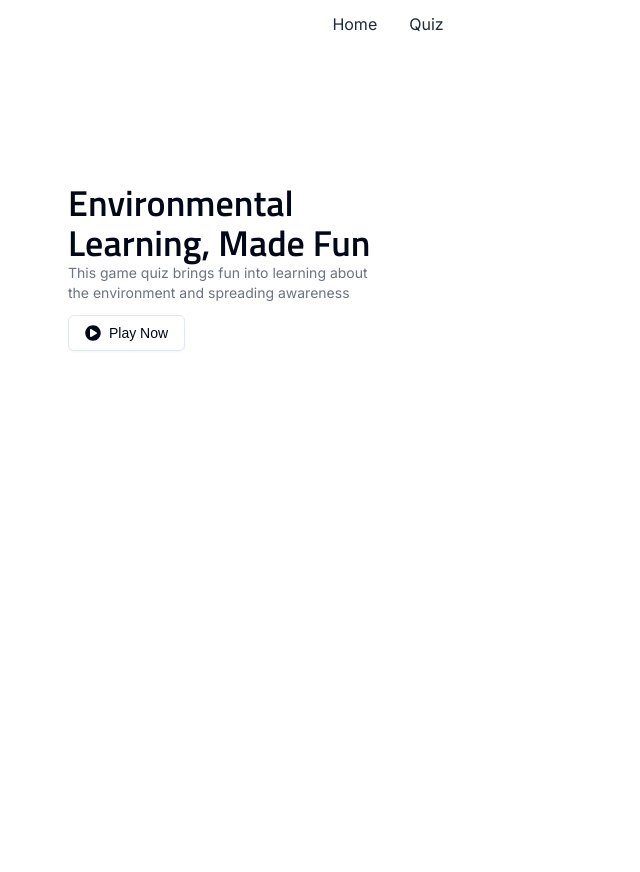
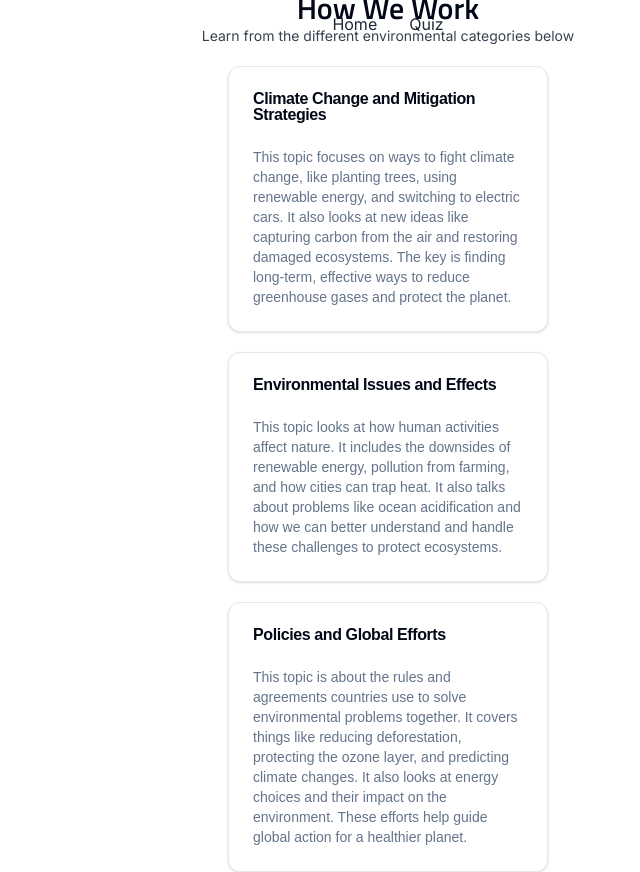
Before and after one commit to spicychillisus/environmental-game-quiz, a Next.js app: page / in a window 1280 px wide. Shown: the whole page, without its empty margins (252-892 px from the left). Before the commit the page ends 800 px from the top, so only its background shows below. Built offline with nearby package versions, Linux system fonts and the light colour scheme.

Commit message:
add topics data and update quiz and home pages to display environmental categories

```diff
--- a/src/app/page.tsx
+++ b/src/app/page.tsx
@@ -2,7 +2,7 @@
 
 import { Card, CardContent, CardDescription, CardFooter, CardHeader, CardTitle } from "@/components/ui/card";
 import { Inter, Titillium_Web } from "next/font/google";
-import { questions, questionTypes } from "@/data/questions";
+import { questions, questionTypes, topics } from "@/data/questions";
 import { Button, buttonVariants } from "@/components/ui/button";
 import Navbar from "@/components/general/Navbar";
 import { FaPlayCircle } from "react-icons/fa";
@@ -33,7 +33,7 @@ export default function Home() {
     <div className="bg-white min-h-screen w-screen">
       <Navbar />
       <div className="absolute top-1/3 left-1/2 -translate-x-1/2 -translate-y-1/2">
-          <div className="grid grid-cols-2" id="header">
+          <div className="grid grid-cols-2 mb-20 mt-20" id="header">
             <div>
               <h1 className={`${tw.className} text-4xl font-bold`}>
                   Environmental Learning, Made Fun
@@ -41,12 +41,31 @@ export default function Home() {
               <p className={`${inter.className} text-sm text-gray-500`}>
                 This game quiz brings fun into learning about the environment and spreading awareness
               </p>
-              <Link href={'/quiz'}><Button variant={`outline`} className="mt-3"><FaPlayCircle />Play Now</Button></Link>
+              <Link href={'/quiz'}>
+                <Button variant={`outline`} className="mt-3">
+                  <FaPlayCircle />Play Now
+                </Button>
+              </Link>
             </div>
           </div>
-          <div className="">
-
-          </div>
+            <div className="">
+              <h2 className={`text-center ${tw.className} text-3xl`}>How We Work</h2>
+              <p className={`text-center ${inter.className} text-sm text-gray-700`}>Learn from the different environmental categories below</p>
+              {
+                topics.map((topic, index) => {
+                  return (
+                    <Card key={index} className="mt-5 w-1/2 mx-auto">
+                      <CardHeader>
+                        <CardTitle>{topic.topic}</CardTitle>
+                      </CardHeader>
+                      <CardContent>
+                        <CardDescription>{topic.description}</CardDescription>
+                      </CardContent>
+                    </Card>
+                  )
+                })
+              }
+            </div>
       </div>
 
     </div>
--- a/src/app/quiz/page.tsx
+++ b/src/app/quiz/page.tsx
@@ -14,7 +14,7 @@ import { Button } from "@/components/ui/button";
 import { z } from 'zod';
 import pool from "../../../config";
 import { metadata } from "../layout";
-import { questions, questionTypes } from "@/data/questions";
+import { questions, questionTypes, topics } from "@/data/questions";
 
 const inter = Inter({
     weight: "400",
@@ -26,7 +26,7 @@ const interBold = Inter({
     weight: "600",
     style: "normal",
     subsets: ["latin"]
-  })
+})
 
 const QuizPage = () => {
     const [questionAmount , setQuestionAmount] = useState(0);
@@ -47,9 +47,10 @@ const QuizPage = () => {
 
     return (
         <div className="bg-white min-h-screen w-screen">
-            <div className="absolute top-1/4 left-1/2 -translate-x-1/2 -translate-y-1/2">
+            <Navbar />
+            <div className="absolute top-1/2 left-1/2 -translate-x-1/2 -translate-y-1/2">
                 <div className="text-center">
-                    <h1 className={`${interBold.className} text-4xl`}>Environmental Quiz Game</h1>
+                    <p className={`${interBold.className} text-2xl`}>Select the topic you wish to learn about</p>
                 </div>
             </div>
         </div>
--- a/src/data/questions.ts
+++ b/src/data/questions.ts
@@ -9,9 +9,20 @@ const questionTypes = {
     3: "Open Ended"
 }
 
-const topics = {
-
-}
+const topics = [
+    {
+        topic: "Climate Change and Mitigation Strategies",
+        description: "This topic focuses on ways to fight climate change, like planting trees, using renewable energy, and switching to electric cars. It also looks at new ideas like capturing carbon from the air and restoring damaged ecosystems. The key is finding long-term, effective ways to reduce greenhouse gases and protect the planet."
+    },
+    {
+        topic: "Environmental Issues and Effects",
+        description: "This topic looks at how human activities affect nature. It includes the downsides of renewable energy, pollution from farming, and how cities can trap heat. It also talks about problems like ocean acidification and how we can better understand and handle these challenges to protect ecosystems."
+    },
+    {
+        topic: "Policies and Global Efforts",
+        description: "This topic is about the rules and agreements countries use to solve environmental problems together. It covers things like reducing deforestation, protecting the ozone layer, and predicting climate changes. It also looks at energy choices and their impact on the environment. These efforts help guide global action for a healthier planet."
+    }
+]
 
 let questions = [
     {
@@ -198,4 +209,4 @@ let questions = [
 
 ]
 
-export { questions, questionTypes }
+export { questions, questionTypes, topics }
```
